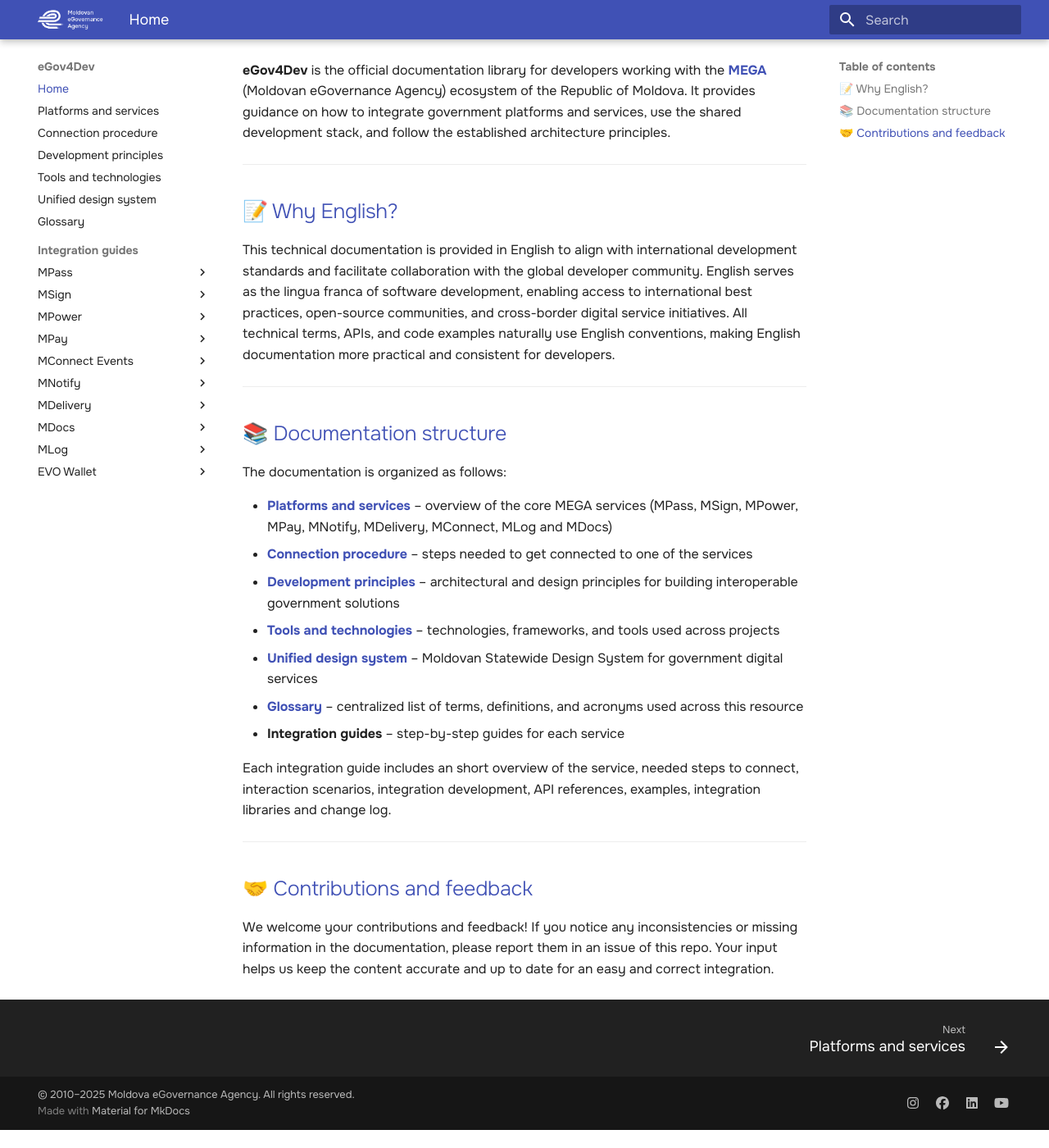
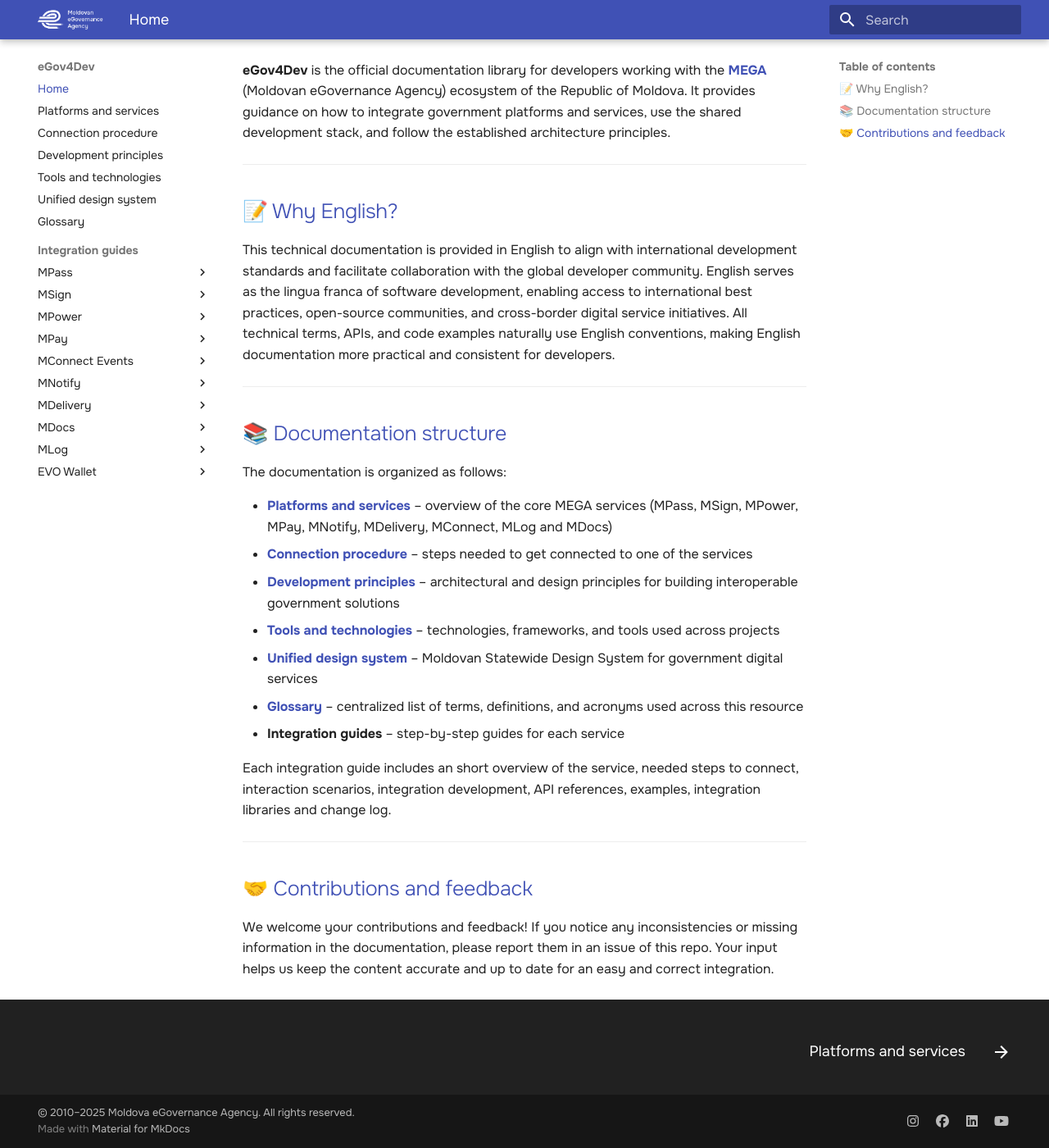
Before and after one commit to egov-moldova/egov4dev, an MkDocs documentation site: the page built from docs/index.md, in a window 1280 px wide and 1400 px high, scrolled down 107 px. Shown: the whole window at 82% size. Built offline with MkDocs 1.6.1 and Material for MkDocs 9.7.7, drawn with Linux system fonts in a browser that asks for light colours; before the commit the page ends 1485 px from its top, so only the background shows below that.

Commit message:
Update extra.css

```diff
--- a/docs/stylesheets/extra.css
+++ b/docs/stylesheets/extra.css
@@ -1,3 +1,10 @@
+.md-footer__inner {
+  padding-top: 1rem;
+  padding-bottom: 1rem;
+}
+
+.md-footer__direction {display: none;}
+
 .highlight-text-yellow {
     background-color: yellow;
 }
```
